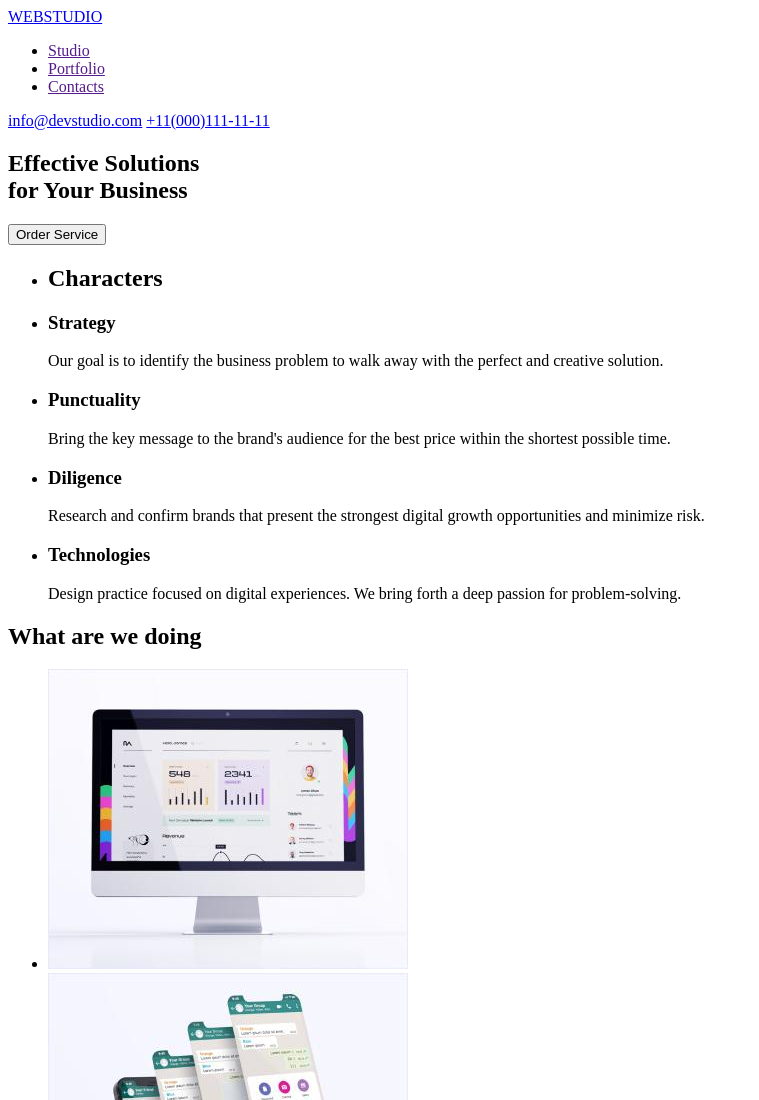
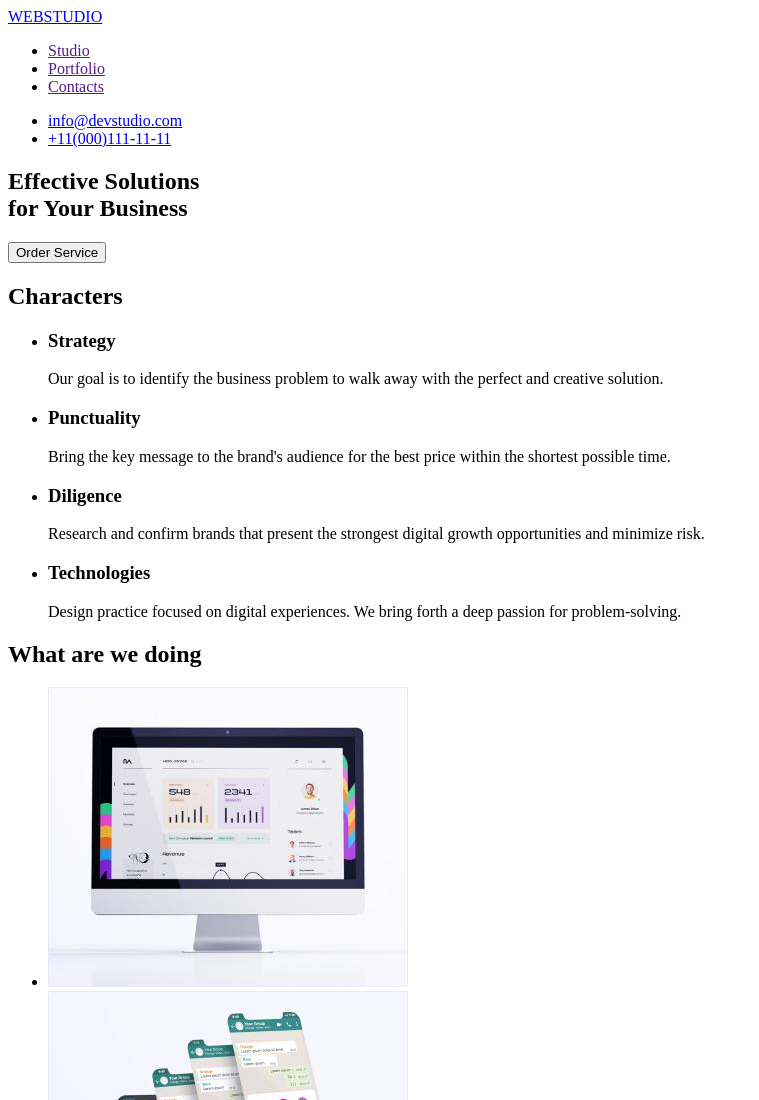
Before and after one commit to romayasinchak/goit-markup-hw-01, a plain HTML site: page index.html in a window 1280 px wide. Shown: the top 1100 px of the page, without its empty margins (0-759 px from the left). Drawn offline with Linux system fonts and the light colour scheme.

Commit message:
Add files via upload

```diff
--- a/index.html
+++ b/index.html
@@ -4,7 +4,7 @@
     <meta charset="UTF-8" />
     <meta http-equiv="X-UA-Compatible" content="IE=edge" />
     <meta name="viewport" content="width=, initial-scale=1.0" />
-    <title>Document</title>
+    <title>WEBSTUDIO</title>
   </head>
   <body>
     <header>
@@ -16,8 +16,10 @@
           <li><a href="">Contacts</a></li>
         </ul>
       </nav>
-      <a href="info@devstudio.com">info@devstudio.com</a>
-      <a href="+11(000)111-11-11">+11(000)111-11-11</a>
+      <ul>
+        <li><a href="mailto:info@devstudio.com">info@devstudio.com</a></li>
+        <li><a href="tel:+11(000)111-11-11">+11(000)111-11-11</a></li>
+      </ul>
     </header>
 
     <main>
@@ -29,8 +31,8 @@
         <button type="button">Order Service</button>
       </section>
       <section>
+        <h2>Characters</h2>
         <ul>
-          <li><h2>Characters</h2></li>
           <li>
             <h3>Strategy</h3>
             <p>
```
